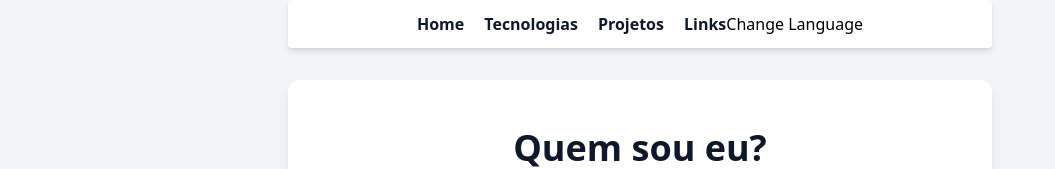
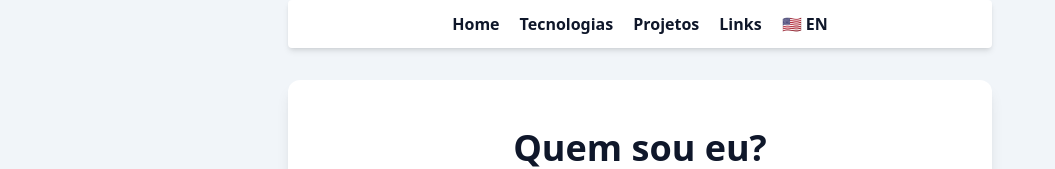
Before and after one commit to flwedu/flwedu.github.io, a React (Vite) app: page / in a window 1280 px wide. Shown: the top 169 px of the page, without its empty margins (0-1055 px from the left). Built offline with nearby package versions, Linux system fonts and the light colour scheme.

Commit message:
feat: language switch component and add styles

```diff
--- a/src/App.tsx
+++ b/src/App.tsx
@@ -15,14 +15,17 @@ const TEXT_PTBR = texts["pt-br"];
 
 export type TextContextType = {
   text: typeof TEXT_EN;
+  otherLanguage: string;
   toggleFn: () => void;
 };
 var TextContext = createContext<TextContextType | null>(null);
 
 function App() {
   const [text, setText] = useState(TEXT_PTBR);
+  const [otherLanguage, setOtherLanguage] = useState("en");
 
   const toggleLanguage = () => {
+    setOtherLanguage(text.language);
     if (text.language == "pt-br") {
       return setText(TEXT_EN);
     }
@@ -33,7 +36,9 @@ function App() {
     <div className="App">
       <main>
         <BrowserRouter>
-          <TextContext.Provider value={{ text, toggleFn: toggleLanguage }}>
+          <TextContext.Provider
+            value={{ text, toggleFn: toggleLanguage, otherLanguage }}
+          >
             <NavHeader />
             <Routes>
               <Route path="/" element={<AboutMe />} />
--- /dev/null
+++ b/src/components/LanguageButton.tsx
@@ -0,0 +1,17 @@
+import { useContext } from "react";
+import { TextContext, TextContextType } from "../App";
+
+export default function LanguageButton() {
+  const { toggleFn, otherLanguage } = useContext(
+    TextContext
+  ) as TextContextType;
+  function handleClick() {
+    toggleFn();
+  }
+
+  return (
+    <button onClick={handleClick}>
+      {otherLanguage == "en" ? "🇺🇸" : "🇧🇷"} {otherLanguage.toUpperCase()}
+    </button>
+  );
+}
--- a/src/layout/NavHeader.tsx
+++ b/src/layout/NavHeader.tsx
@@ -1,13 +1,10 @@
 import { useContext } from "react";
 import { Link } from "react-router-dom";
 import { TextContext, TextContextType } from "../App";
+import LanguageButton from "../components/LanguageButton";
 
 export function NavHeader() {
-  const { text, toggleFn } = useContext(TextContext) as TextContextType;
-
-  function handleClick() {
-    toggleFn();
-  }
+  const { text } = useContext(TextContext) as TextContextType;
 
   return (
     <nav className="sticky container flex flex-row mx-auto justify-center content-center top-0 max-w-3xl h-12 bg-white border-gray-200 dark:bg-gray-800 rounded shadow-md">
@@ -24,8 +21,10 @@ export function NavHeader() {
         <li>
           <Link to="/links">{text.navbar.links}</Link>
         </li>
+        <li>
+          <LanguageButton />
+        </li>
       </ul>
-      <button onClick={handleClick}>Change Language</button>
     </nav>
   );
 }
--- a/src/tailwind.css
+++ b/src/tailwind.css
@@ -27,7 +27,8 @@
     @apply text-slate-500 dark:text-slate-400;
   }
 
-  a {
+  a,
+  button {
     @apply text-slate-900 dark:text-white font-semibold;
   }
 }
```
